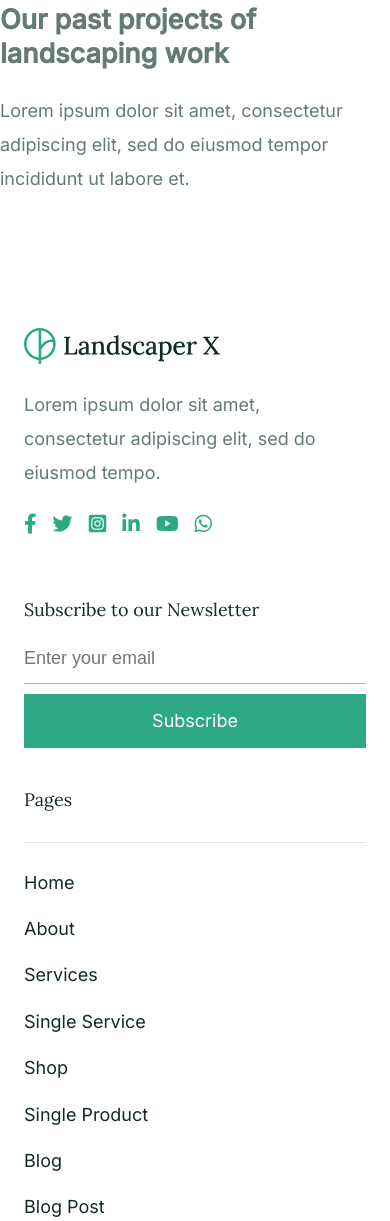
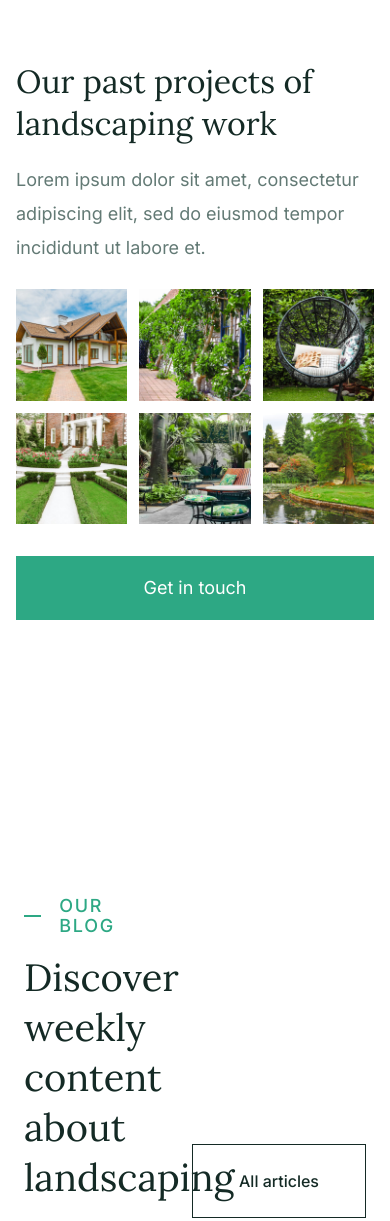
Before and after one commit to Amani-Maklad/HTML-CSS-Exercise, a plain HTML site: page landscapertemplates.html in a window 390 px wide. Shown: the part 1029-2250 px from the top of the page. Drawn offline with Linux system fonts and the light colour scheme.

Commit message:
14-12 last change 12-52pm

```diff
--- a/css/Home.css
+++ b/css/Home.css
@@ -22,12 +22,10 @@ nav {
 
 .h-container ,
 .footer-container {
-    padding-left: 24px;
-    padding-right: 24px;
+    padding: 0 24px;
+    margin: 0 auto;
+    max-width: 1200px;
     width: 100%;
-    max-width: 1200px;
-    margin-left: auto;
-    margin-right: auto;
     display: flex;
     justify-content: space-between;
     align-items: center;
@@ -157,7 +155,8 @@ navbar end
     display: flex;
 }
 
-.first-box-buttons > a {
+.first-box-buttons > a ,
+.second-box-button a {
     padding: 20px 42px;
 }
 
@@ -176,6 +175,120 @@ navbar end
     width: 50%;
     height: 100%;
     object-fit: cover;
+}
+
+.second-box {
+    padding: 180px 24px;
+    max-width: 1268px;
+    margin: 0 auto;
+}
+
+.second-box-title {
+    margin-bottom: 48px;
+    display: flex;
+    align-items: center;
+    justify-content: space-between;
+}
+
+.second-box-title h2 {
+    width: 33%;
+    margin-top: 0px;
+    margin-bottom: 16px;
+    font-family: Lora, sans-serif;
+    color: #142a25;
+    font-size: 38px;
+    line-height: 1.3157894736842106em;
+    font-weight: 400;
+}
+
+.second-box-title p {
+    width: 40%;
+}
+
+.second-box-images {
+    display: grid;
+    grid-template-columns: auto auto auto auto auto;
+    grid-gap: 16px;
+    align-items: center;
+    margin-bottom: 48px;
+}
+
+.second-box-images img {
+    width: 100%;
+}
+
+.second-box-big-imag {
+    grid-area: 1 / 3 / 3 / 5;
+}
+
+.second-box-button {
+    display: flex;
+    justify-content: center;
+}
+
+.third-box{
+    max-width: 1268px;
+    margin: 0 auto;
+    padding: 180px 24px;
+}
+
+.third-box-title {
+    margin-bottom: 32px;
+    display: flex;
+    justify-content: space-between;
+    align-items: flex-end;
+}
+
+.split-content {
+    width: 40%;
+}
+
+.top-split-content {
+    margin-bottom: 16px;
+    display: flex;
+    align-items: center;
+}
+
+.subtitle-dash {
+    width: 1em;
+    min-height: 2px;
+    margin-right: 1em;
+    background-color: #2da884;
+}
+
+.subtitle {
+    color: #2da884;
+    line-height: 1.1em;
+    font-weight: 500;
+    letter-spacing: 0.1em;
+    text-transform: uppercase;
+}
+
+.split-content h2 {
+    margin-top: 0px;
+    margin-bottom: 16px;
+    font-family: Lora, sans-serif;
+    color: #142a25;
+    font-size: 38px;
+    line-height: 1.3157894736842106em;
+    font-weight: 400;
+}
+
+.third-box-title a {
+    padding: 26px 46px;
+    border: 1px solid #142a25;
+    color: #142a25;
+    line-height: 20px;
+    font-weight: 500;
+    text-align: center;
+}
+
+.third-box-images {
+    display: grid;
+    grid-template-columns: 1fr 1fr;
+    grid-template-rows: auto;
+    grid-column-gap: 26px;
+    grid-row-gap: 40px;
 }
 
 /*
@@ -465,6 +578,42 @@ ul {
         object-position: 0 20%;
     }
 
+    .second-box {
+        padding: 80px 16px;
+    }
+
+    .second-box-title {
+        flex-direction: column;
+        margin-bottom: 24px;
+    }
+
+    .second-box-title h2 {
+        width: 100%;
+        font-size: 32px;
+        margin-bottom: 0px;
+    }
+
+    .second-box-title p {
+        width: 100%;
+        margin-bottom: 0px;
+    }
+
+    .second-box-images {
+        margin-bottom: 32px;
+        grid-gap: 12px;
+        grid-template-columns: auto auto auto;
+    }
+
+    .second-box-big-imag {
+        display: none;
+    }
+
+    .second-box-button a {
+        width: 100%;
+        text-align: center;
+        padding: 15px 42px;
+    }
+
     /*
     footer start
     */
--- a/landscapertemplates.html
+++ b/landscapertemplates.html
@@ -56,16 +56,64 @@
             <p>Lorem ipsum dolor sit amet, consectetur adipiscing elit, sed do eiusmod tempor incididunt ut labore et.</p>
         </div>
         <div class="second-box-images">
-            <img src="" alt="" />
-            <img src="" alt="" />
-            <img src="" alt="" />
-            <img src="" alt="" />
-            <img src="" alt="" />
-            <img src="" alt="" />
-            <img src="" alt="" />
+            <img src="imags/template-one.jpg" alt="house with garden" />
+            <img src="imags/template-two.jpg" alt="plants on a wall" />
+            <img class="second-box-big-imag" src="imags/template-five.jpeg" alt="bird eye garden view" />
+            <img src="imags/template-three.jpg" alt="egg garden chair" />
+            <img src="imags/template-four.jpg" alt="palca intrance" />
+            <img src="imags/template-six.jpg" alt="outdoor garden with some furniture" />
+            <img src="imags/template-seven.jpg" alt="garden with a lake" />
         </div>
-        <div>
-            <a href="#"></a>
+        <div class="second-box-button">
+            <a class="green-button" href="#">Get in touch</a>
+        </div>
+    </div>
+    <div class="third-box">
+        <div class="third-box-title">
+            <div class="split-content">
+                <div class="top-split-content">
+                    <div class="subtitle-dash"></div>
+                    <div class="subtitle">our blog</div>
+                </div>
+                <h2>Discover weekly content about landscaping</h2>
+            </div>
+            <a class="third-box-button black-button" href="#">All articles</a>
+        </div>
+        <div class="third-box-images">
+            <div class="third-box-right-image">
+                <a href="#">
+                    <img src="imags/template-eight.jpeg" alt="garden with a lake" />
+                    <div>
+                        <h3>What is the role of garden fountains in landscaping design</h3>
+                        <p>Excepteur sint occaecat cupidatat non proident, sunt in culpa qui officia deserunt mollit anim id est laborum.</p>
+                    </div>
+                    <div>
+                        <div>Read more &rarr;</div>
+                        <div>
+                            <div>Fountains</div>
+                            <div class="short-divider"></div>
+                            <div>Sep 25, 2021</div>
+                        </div>
+                    </div>
+                </a>
+            </div>
+            <div class="third-box-left-image">
+                <a href="#">
+                    <img src="imags/template-nine.jpeg" alt="garden with a lake" />
+                    <div>
+                        <h3>How to choose a garden that suits your personal needs: Step-by-step guide</h3>
+                        <p>Excepteur sint occaecat cupidatat non proident, sunt in culpa qui officia deserunt mollit anim id est laborum.</p>
+                    </div>
+                    <div>
+                        <div>Read more &rarr;</div>
+                        <div>
+                            <div>Garden</div>
+                            <div class="short-divider"></div>
+                            <div>Sep 25, 2021</div>
+                        </div>
+                    </div>
+                </a>
+            </div>
         </div>
     </div>
     <footer>
```
Also changed, not shown: imags/template-eight.jpeg (added), imags/template-nine.jpeg (added).
